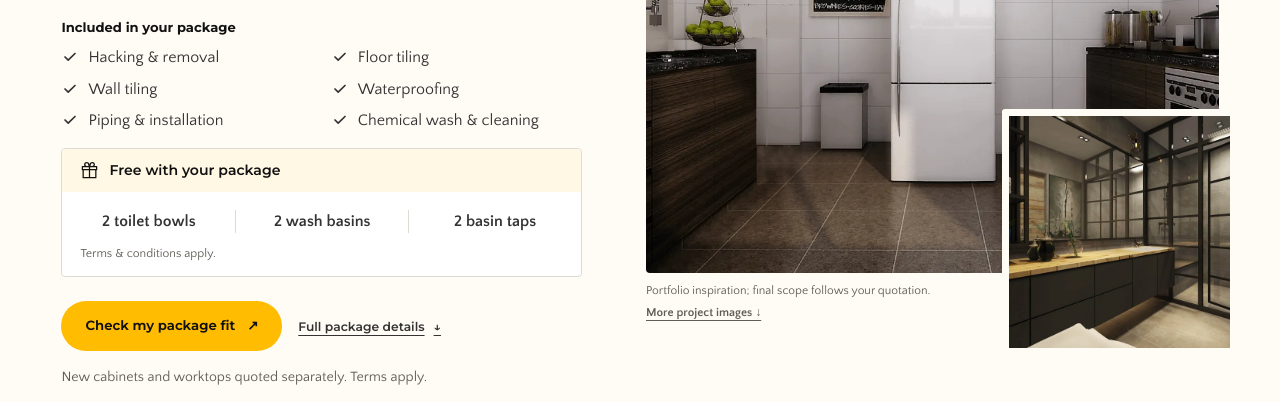
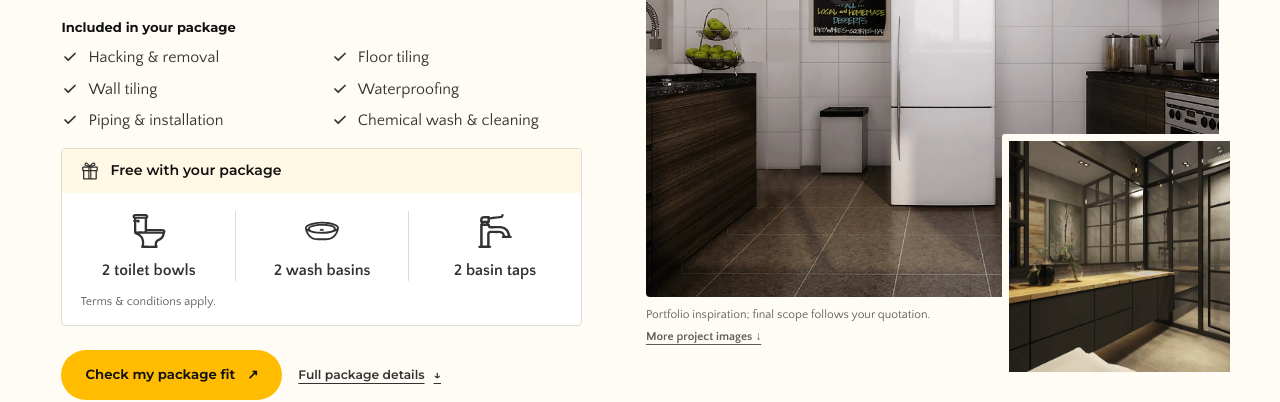
Before and after one commit to jianwongdesign/style-space-review, a plain HTML site: page index.html in a window 1280 px wide. Shown: the part 429-831 px from the top of the page. Drawn offline with Linux system fonts and the light colour scheme.

Commit message:
Add matching generated icons to the free-item offer

```diff
--- a/assets/app.js
+++ b/assets/app.js
@@ -208,7 +208,7 @@
       $('hero-included-list').innerHTML=(c.highlights||d.groups.map(g=>g[0])).map(item=>`<li><span>${escape(item)}</span></li>`).join('');
       const freeItems=d.freeItems || [];
       $('hero-gift').hidden=!freeItems.length;
-      $('hero-gift-copy').innerHTML=freeItems.map(item=>`<li>${escape(item)}</li>`).join('');
+      $('hero-gift-copy').innerHTML=freeItems.map((item,i)=>`<li>${d.freeItemIcons?.[i]?`<img class="free-item-icon" src="${assetRoot}offer-icons/${d.freeItemIcons[i]}.svg" alt="" width="40" height="40">`:''}<span>${escape(item)}</span></li>`).join('');
       $('hero-gift-copy').classList.toggle('two-items',freeItems.length===2);
     }
     if($('hero-condo-list')) $('hero-condo-list').innerHTML=d.groups.map(g=>`<li><h3>${escape(g[0])}</h3><p>${escape(g[1])}</p></li>`).join('');
--- a/assets/packages.js
+++ b/assets/packages.js
@@ -45,6 +45,11 @@ window.SS_PACKAGES = {
       "2 toilet bowls",
       "2 wash basins",
       "2 basin taps"
+    ],
+    "freeItemIcons": [
+      "toilet",
+      "basin",
+      "tap"
     ]
   },
   "condo": {
@@ -153,6 +158,10 @@ window.SS_PACKAGES = {
     "freeItems": [
       "Stainless steel sink",
       "Chrome lever tap"
+    ],
+    "freeItemIcons": [
+      "sink",
+      "tap"
     ]
   },
   "premium": {
@@ -212,6 +221,11 @@ window.SS_PACKAGES = {
       "Mitsubishi Starmax System 3 inverter aircon",
       "Stainless steel sink",
       "Chrome lever tap"
+    ],
+    "freeItemIcons": [
+      "aircon",
+      "sink",
+      "tap"
     ]
   },
   "resale": {
@@ -275,6 +289,11 @@ window.SS_PACKAGES = {
       "Stainless steel sink & tap",
       "2 wash basins with taps",
       "2 toilet bowls"
+    ],
+    "freeItemIcons": [
+      "sink",
+      "basin",
+      "toilet"
     ]
   }
 };
--- a/assets/styles.css
+++ b/assets/styles.css
@@ -25,11 +25,12 @@
 .hero-included-list li::before{content:'';display:block;width:18px;height:18px;margin-top:2px;background:url('./img/check.svg') center/18px 18px no-repeat}
 .hero-gift{background:white;color:var(--text);border:1px solid var(--line);border-radius:4px;overflow:hidden;margin-bottom:24px;line-height:1.45}
 .hero-gift-heading{display:flex;align-items:center;gap:10px;background:var(--tint);padding:12px 18px}
-.hero-gift-heading svg{width:19px;height:19px;flex-shrink:0;color:var(--ink)}
+.hero-gift-heading .gift-icon{width:20px;height:20px;flex-shrink:0;object-fit:contain}
 .hero-gift-heading h2{color:var(--ink);font-size:.88rem;font-weight:600;letter-spacing:0;line-height:1.4;text-wrap:initial}
 .free-items{list-style:none;margin:0;padding:18px 0 12px;display:grid;grid-template-columns:repeat(3,minmax(0,1fr));gap:0}
 .free-items.two-items{grid-template-columns:repeat(2,minmax(0,1fr))}
-.free-items li{display:flex;align-items:flex-start;justify-content:center;text-align:center;padding:0 14px;font-size:1rem;font-weight:700;line-height:1.4}
+.free-items li{display:flex;flex-direction:column;align-items:center;justify-content:flex-start;gap:8px;text-align:center;padding:0 14px;font-size:1rem;font-weight:700;line-height:1.4}
+.free-item-icon{width:40px;height:40px;object-fit:contain;flex-shrink:0}
 .free-items li+li{border-left:1px solid var(--line)}
 .hero-gift .gift-terms{margin:0;padding:0 18px 14px;font-size:.76rem;color:var(--muted)}
 .gift.is-free{background:var(--tint);border:1px solid #e8dfc5;border-radius:4px;color:var(--text);font-weight:400}
@@ -101,7 +102,8 @@
   .hero-gift-heading{padding:12px 16px}
   .free-items,.free-items.two-items{grid-template-columns:1fr}
   .free-items{padding:6px 16px}
-  .free-items li{justify-content:flex-start;text-align:left;padding:9px 0;font-size:1rem}
+  .free-items li{flex-direction:row;align-items:center;justify-content:flex-start;gap:12px;text-align:left;padding:10px 0;font-size:1rem}
+  .free-item-icon{width:32px;height:32px}
   .free-items li+li{border-left:0;border-top:1px solid var(--line)}
   .hero-gift .gift-terms{padding:0 16px 13px}
 }
--- a/index.html
+++ b/index.html
@@ -9,10 +9,10 @@
   <title>Kitchen &amp; Bathroom Renovation Packages | Style + Space — Preview</title>
   <meta name="description" content="Explore Style + Space renovation packages, starting with kitchen and bathroom renovation from S$14,880. See the scope and plan your enquiry.">
   <link rel="icon" type="image/png" href="assets/img/logo-dark.png">
-  <link rel="stylesheet" href="assets/styles.css?v=20261116-refined-offer">
+  <link rel="stylesheet" href="assets/styles.css?v=20261116-higgsfield-icons">
   <link rel="preload" href="assets/fonts/Montserrat-VF.woff2" as="font" type="font/woff2" crossorigin>
-  <script src="assets/packages.js?v=20261116-refined-offer" defer></script>
-  <script src="assets/app.js?v=20261116-refined-offer" defer></script>
+  <script src="assets/packages.js?v=20261116-higgsfield-icons" defer></script>
+  <script src="assets/app.js?v=20261116-higgsfield-icons" defer></script>
 </head>
 <body data-page="main">
 <a class="skip" href="#main">Skip to content</a>
@@ -46,8 +46,8 @@
             </ul>
           </div>
           <div class="hero-gift" id="hero-gift" role="group" aria-labelledby="hero-gift-title">
-            <div class="hero-gift-heading"><svg viewBox="0 0 24 24" fill="none" stroke="currentColor" stroke-width="1.6" stroke-linecap="round" stroke-linejoin="round" aria-hidden="true" focusable="false"><path d="M4 11v10h16V11M3 7h18v4H3zM12 7v14M12 7H8.5A2.5 2.5 0 1 1 11 4.5L12 7Zm0 0h3.5A2.5 2.5 0 1 0 13 4.5L12 7Z"/></svg><h2 id="hero-gift-title">Free with your package</h2></div>
-            <ul class="free-items" id="hero-gift-copy"><li>2 toilet bowls</li><li>2 wash basins</li><li>2 basin taps</li></ul>
+            <div class="hero-gift-heading"><img class="gift-icon" src="assets/img/offer-icons/gift.svg" alt="" width="20" height="20"><h2 id="hero-gift-title">Free with your package</h2></div>
+            <ul class="free-items" id="hero-gift-copy"><li><img class="free-item-icon" src="assets/img/offer-icons/toilet.svg" alt="" width="40" height="40"><span>2 toilet bowls</span></li><li><img class="free-item-icon" src="assets/img/offer-icons/basin.svg" alt="" width="40" height="40"><span>2 wash basins</span></li><li><img class="free-item-icon" src="assets/img/offer-icons/tap.svg" alt="" width="40" height="40"><span>2 basin taps</span></li></ul>
             <p class="gift-terms">Terms &amp; conditions apply.</p>
           </div>
           <div class="actions hero-actions">
```
Also changed, not shown: condominium/index.html (+3 -3 lines), assets/img/offer-icons/aircon.svg (added), assets/img/offer-icons/basin.svg (added), assets/img/offer-icons/gift.svg (added), assets/img/offer-icons/sink.svg (added), assets/img/offer-icons/tap.svg (added), assets/img/offer-icons/toilet.svg (added).
